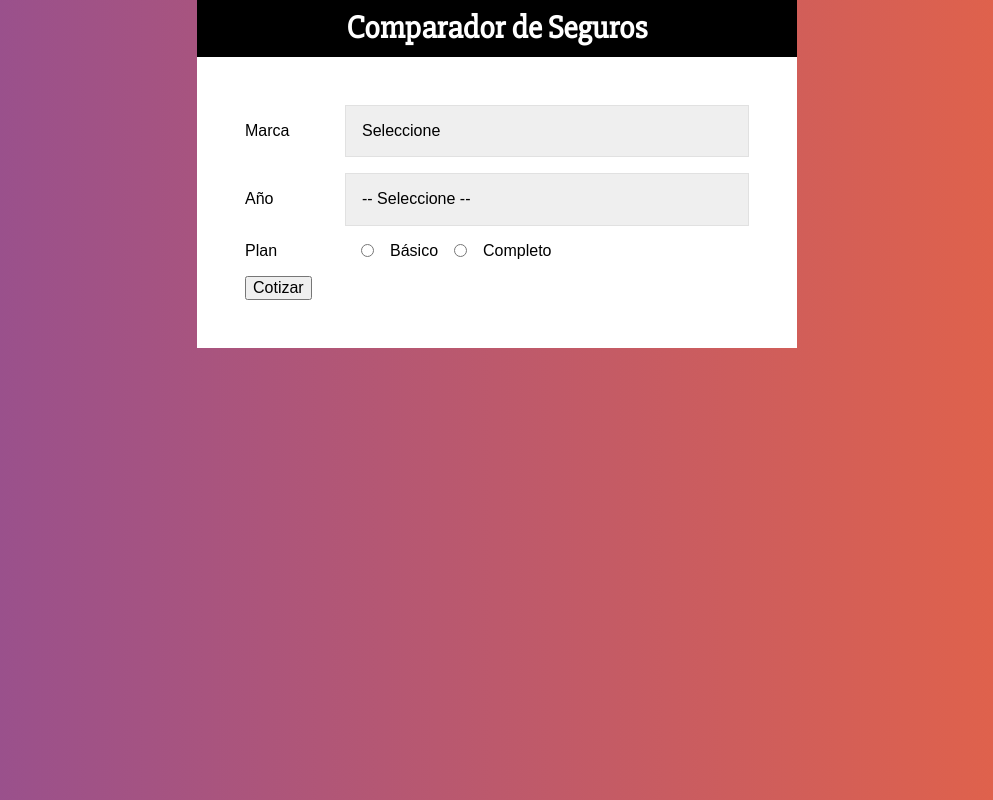
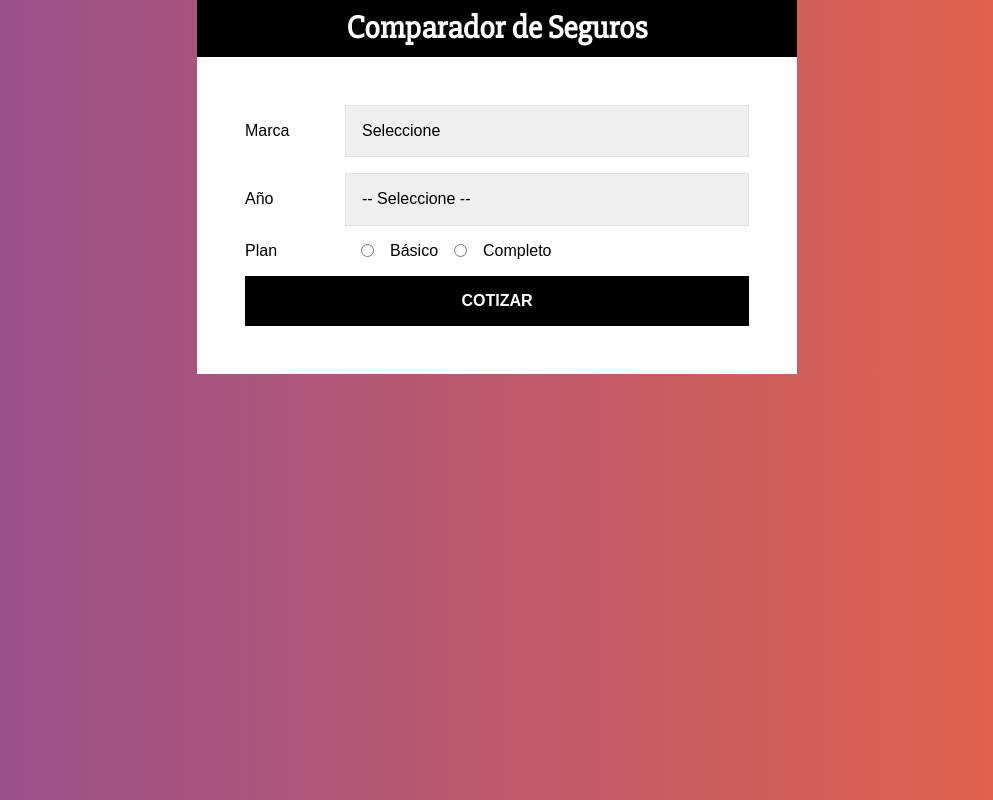
Before and after one commit to pipe473/Comparador-Precios, a React (Create React App) app: page / in a window 1280 px wide. Shown: the whole page, without its empty margins (143-1136 px from the left). Built offline with nearby package versions, Linux system fonts and the light colour scheme.

Commit message:
Añadiendo styled components para todos al boton del formulario

```diff
--- a/src/components/Formulario.js
+++ b/src/components/Formulario.js
@@ -21,6 +21,17 @@ const Select = styled.select`
 
 const InputRadio = styled.input`
     margin: 0 1rem;
+`;
+
+const Boton = styled.button`
+    background-color: black;
+    font-size: 16px;
+    width: 100%;
+    padding: 1rem;
+    color: white;
+    text-transform: uppercase;
+    font-weight: bold;
+    border: none;
 `;
 
 const Formulario = () => {
@@ -65,7 +76,7 @@ const Formulario = () => {
                     value="completo"
                 />Completo
             </Campo>
-            <button>Cotizar</button>
+            <Boton>Cotizar</Boton>
 		</form>
 	);
 };
```
